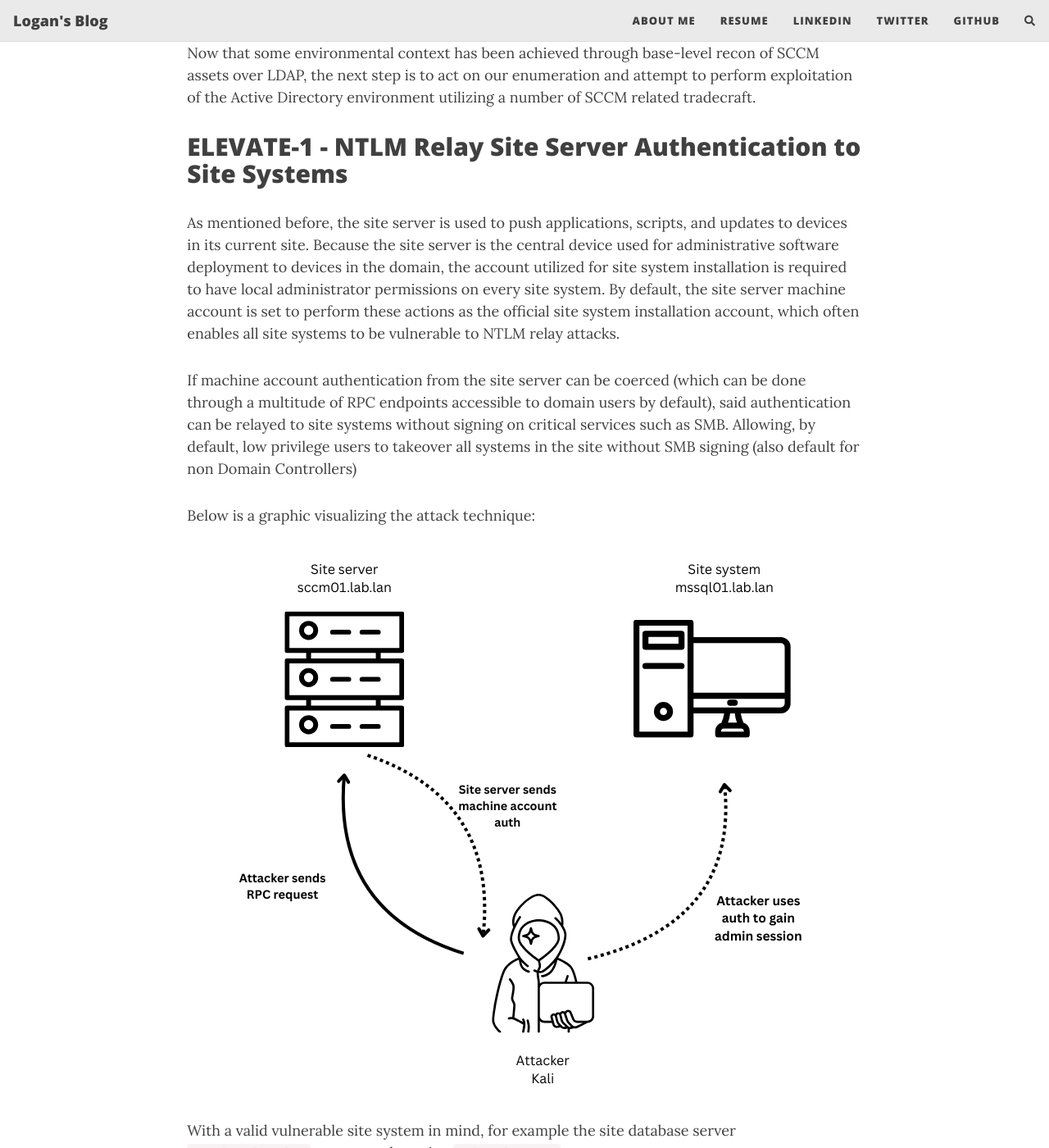
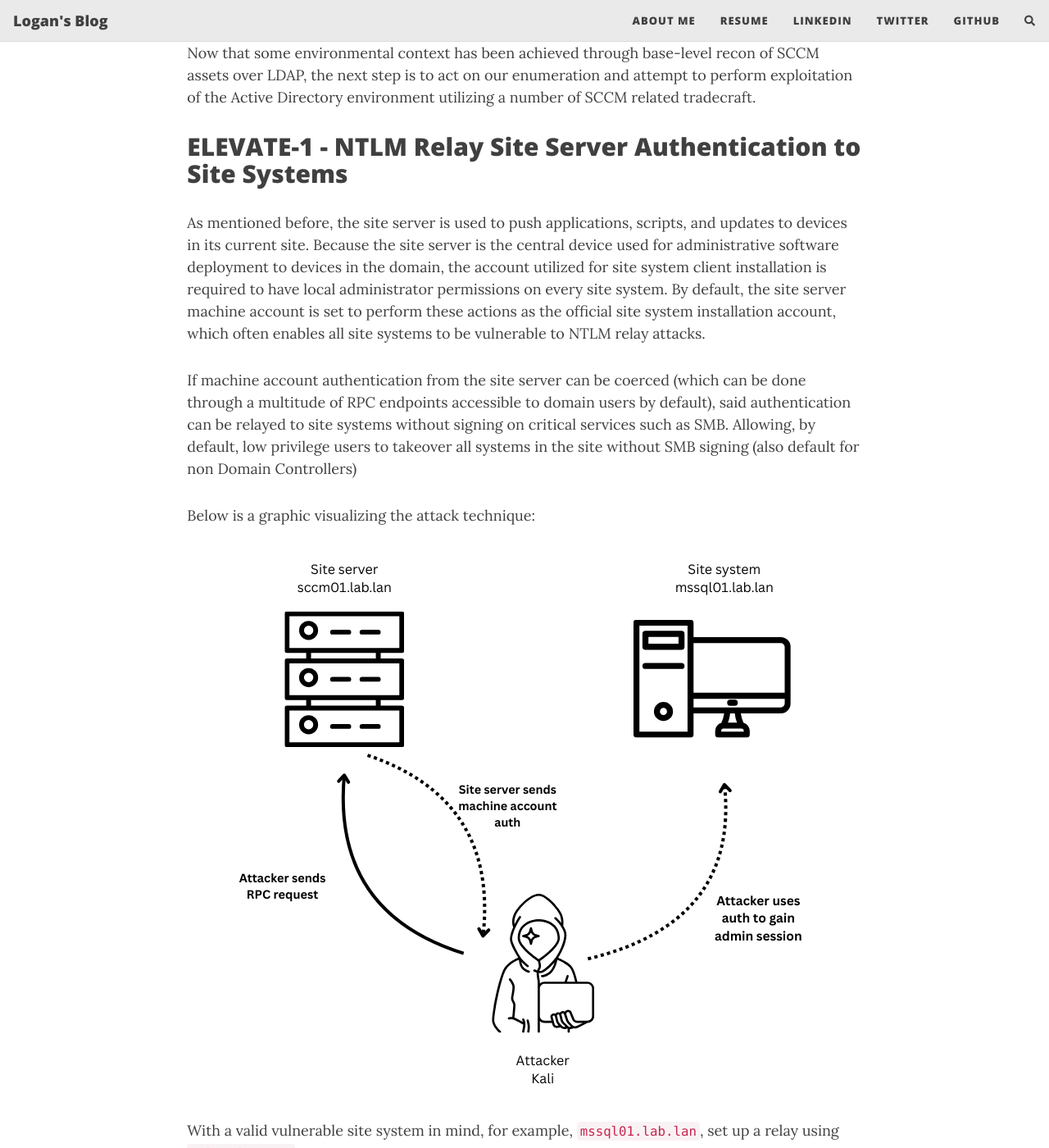
Before and after one commit to logangoins/logangoins.github.io, a Jekyll site: the page built from _posts/2025-4-17-sccm.md, in a window 1280 px wide and 1400 px high, scrolled down 2775 px. Shown: the whole window at 82% size. Built offline with Jekyll 4.4.1, drawn with Linux system fonts in a browser that asks for light colours; nearby versions of some CDN libraries; comment, search, counter and statistics services are not loaded.

Commit message:
Last changes

````diff
--- a/_posts/2025-4-17-sccm.md
+++ b/_posts/2025-4-17-sccm.md
@@ -60,7 +60,7 @@ Now that some environmental context has been achieved through base-level recon o
 
 ## ELEVATE-1 - NTLM Relay Site Server Authentication to Site Systems
 
-As mentioned before, the site server is used to push applications, scripts, and updates to devices in its current site. Because the site server is the central device used for administrative software deployment to devices in the domain, the account utilized for site system installation is required to have local administrator permissions on every site system. By default, the site server machine account is set to perform these actions as the official site system installation account, which often enables all site systems to be vulnerable to NTLM relay attacks.
+As mentioned before, the site server is used to push applications, scripts, and updates to devices in its current site. Because the site server is the central device used for administrative software deployment to devices in the domain, the account utilized for site system client installation is required to have local administrator permissions on every site system. By default, the site server machine account is set to perform these actions as the official site system installation account, which often enables all site systems to be vulnerable to NTLM relay attacks.
 
 If machine account authentication from the site server can be coerced (which can be done through a multitude of RPC endpoints accessible to domain users by default), said authentication can be relayed to site systems without signing on critical services such as SMB. Allowing, by default, low privilege users to takeover all systems in the site without SMB signing (also default for non Domain Controllers)
 
@@ -70,7 +70,7 @@ Below is a graphic visualizing the attack technique:
   <img src="https://logan-goins.com/assets/img/sccm/Attacker.png" />
 </p>
 
-With a valid vulnerable site system in mind, for example the site database server `mssql01.lab.lan`, set up a relay using `ntlmrelayx.py`:
+With a valid vulnerable site system in mind, for example, `mssql01.lab.lan`, set up a relay using `ntlmrelayx.py`:
 
 ```
 ntlmrelayx.py -t mssql01.lab.lan -smb2support
````
Also changed, not shown: assets/img/sccm/share-img.png.
